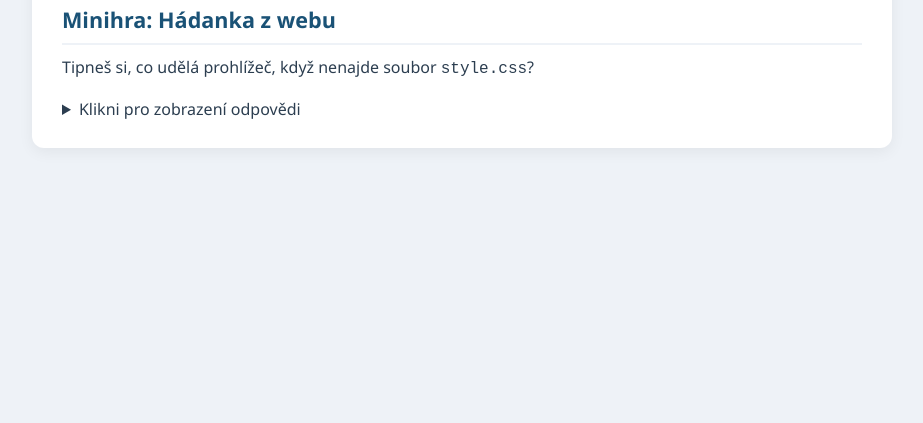
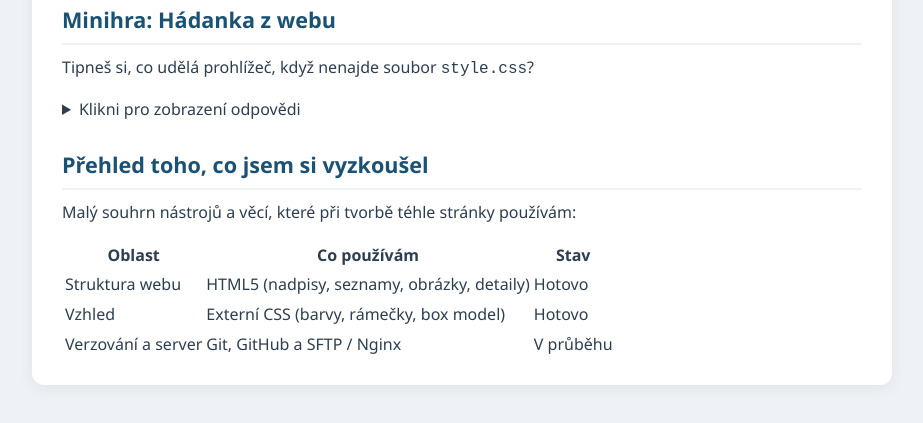
Before and after one commit to Onkysof/webov-str-nka, a plain HTML site: page webova_stranka/index.html in a window 1280 px wide. Shown: the part 1377-1800 px from the top of the page, without its empty margins (178-1101 px from the left). Before the commit the page ends 1575 px from the top, so only its background shows below. Drawn offline with Linux system fonts and the light colour scheme.

Commit message:
Update index.html

```diff
--- a/webova_stranka/index.html
+++ b/webova_stranka/index.html
@@ -60,6 +60,36 @@
                 Stránka se načte bez stylů – zůstane čisté HTML s výchozím písmem a černým textem na bílém pozadí.
             </p>
         </details>
+        <h2>Přehled toho, co jsem si vyzkoušel</h2>
+        <p>
+            Malý souhrn nástrojů a věcí, které při tvorbě téhle stránky používám:
+        </p>
+        <table>
+            <thead>
+                <tr>
+                    <th>Oblast</th>
+                    <th>Co používám</th>
+                    <th>Stav</th>
+                </tr>
+            </thead>
+            <tbody>
+                <tr>
+                    <td>Struktura webu</td>
+                    <td>HTML5 (nadpisy, seznamy, obrázky, detaily)</td>
+                    <td>Hotovo</td>
+                </tr>
+                <tr>
+                    <td>Vzhled</td>
+                    <td>Externí CSS (barvy, rámečky, box model)</td>
+                    <td>Hotovo</td>
+                </tr>
+                <tr>
+                    <td>Verzování a server</td>
+                    <td>Git, GitHub a SFTP / Nginx</td>
+                    <td>V průběhu</td>
+                </tr>
+            </tbody>
+        </table>
     </div>
 
     <hr>
```
